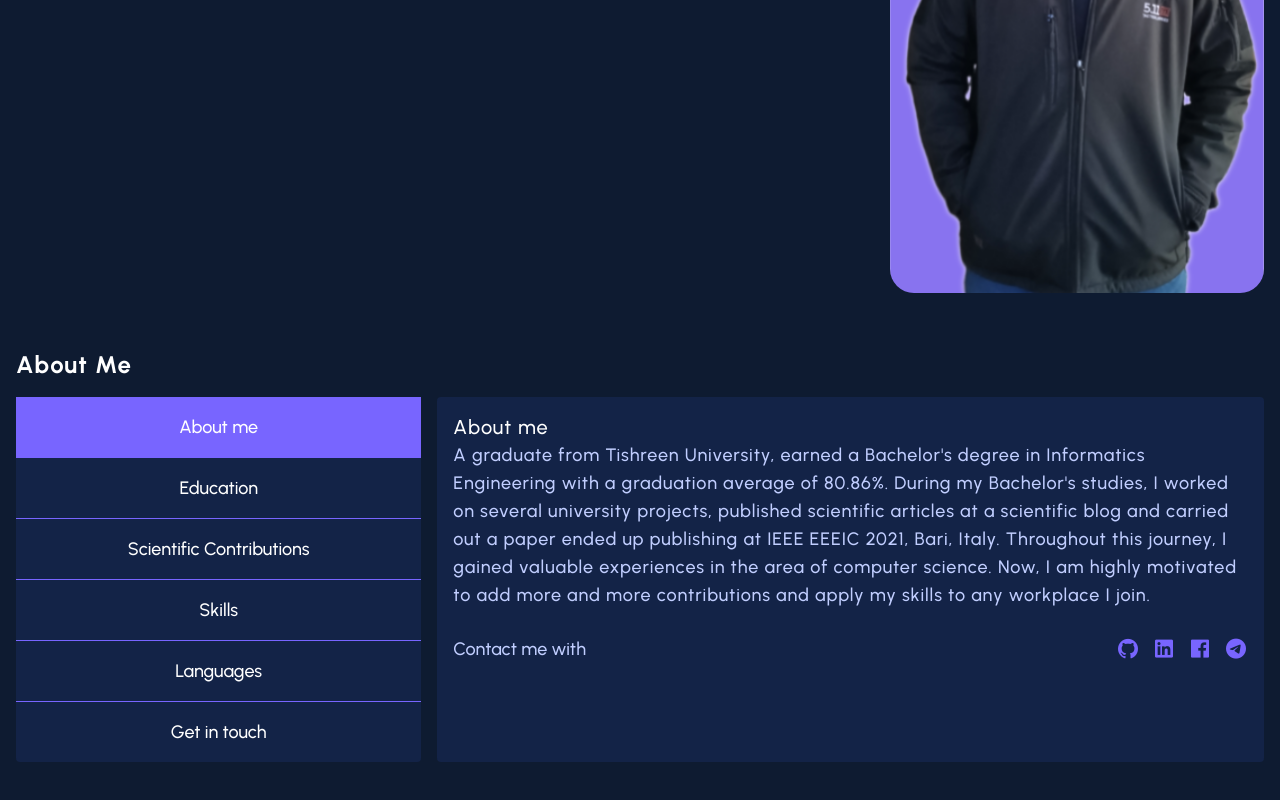
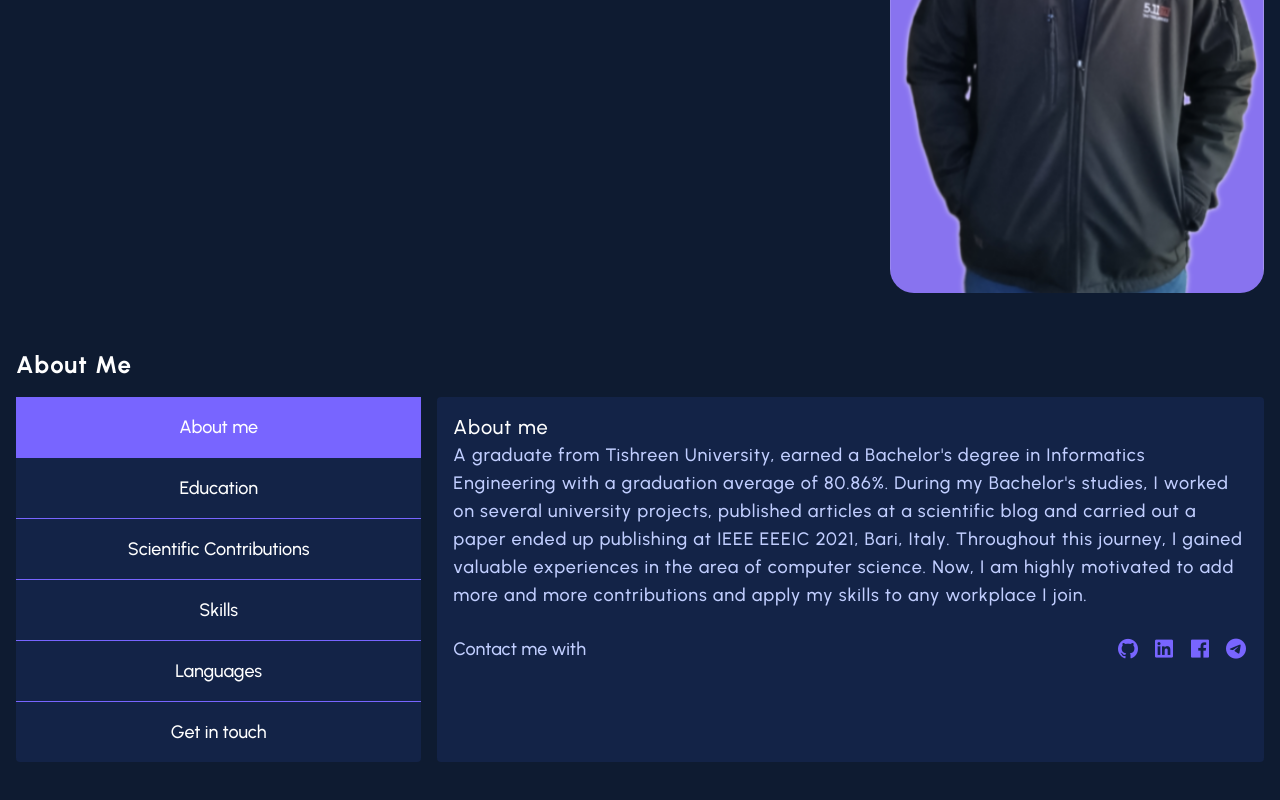
Before and after one commit to Mohammadkardi1/portfolio, a React (Create React App) app: page / in a window 1280 px wide. Shown: the part 450-1250 px from the top of the page. Built offline with nearby package versions, Linux system fonts and the light colour scheme.

Commit message:
update overview

```diff
--- a/src/Components/About/Overview.jsx
+++ b/src/Components/About/Overview.jsx
@@ -36,7 +36,7 @@ export default function Overview() {
                     A graduate from Tishreen University, earned a Bachelor's degree
                     in Informatics Engineering with a graduation average of 80.86%.
                     During my Bachelor's studies, I worked on several university projects,
-                    published scientific articles at a scientific blog
+                    published articles at a scientific blog
                     and carried out a paper ended up publishing at IEEE EEEIC 2021, Bari, Italy.
                     Throughout this journey, I gained valuable experiences in the area of computer science.
                     Now, I am highly motivated to add more and more contributions and apply my skills
```
